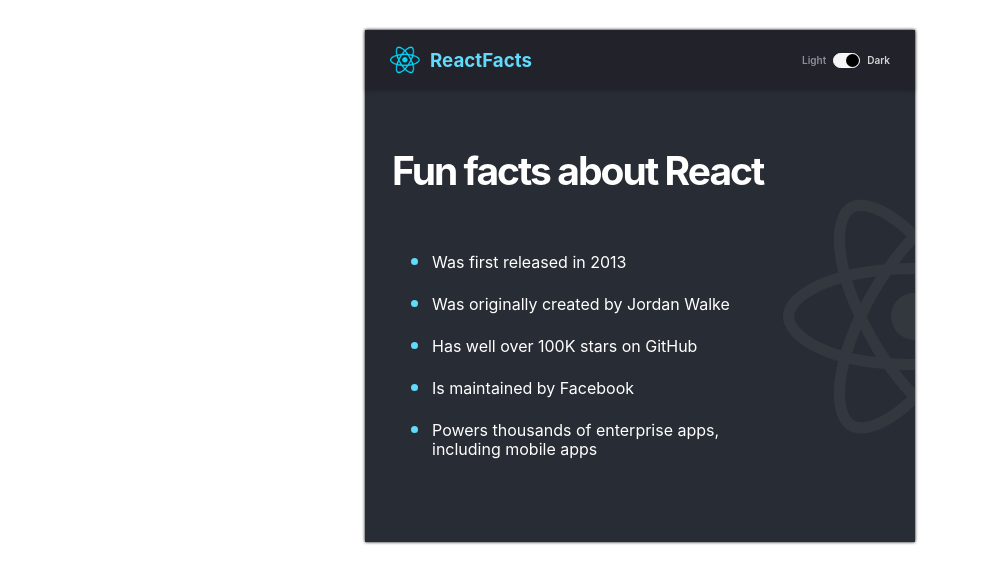
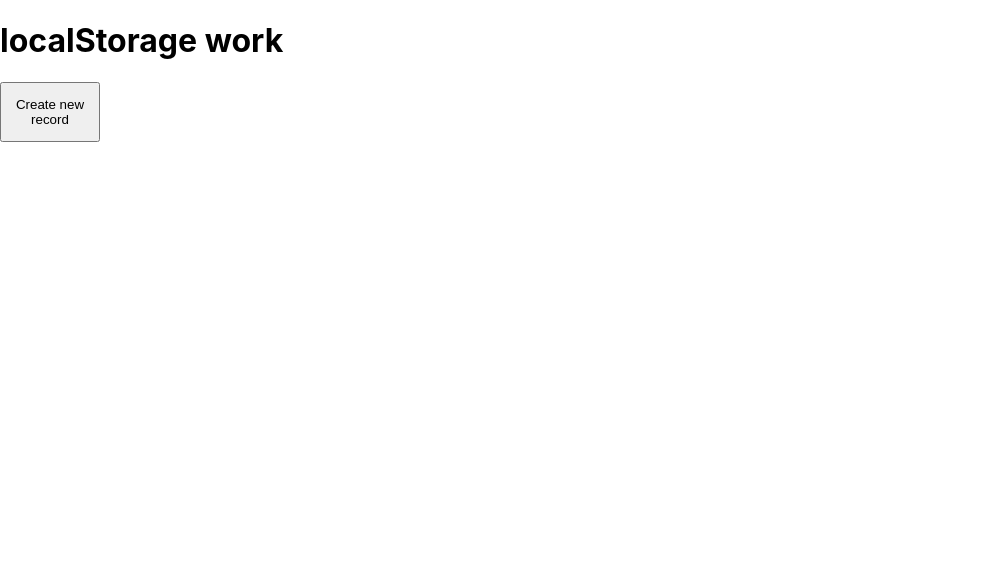
Before and after one commit to will-s-205/scrimba-study, a React (Create React App) app: page / in a window 1280 px wide. Shown: the top 584 px of the page, without its empty margins (0-981 px from the left). Built offline with nearby package versions, Linux system fonts and the light colour scheme; the HTML template or start-up script is replaced by a standard one.

Commit message:
local storage in browser added

```diff
--- /dev/null
+++ b/src/App copy.css
@@ -0,0 +1,89 @@
+* {
+  margin: 0;
+  font-family: Inter, sans-serif;
+}
+
+/* CONTAINER */
+
+.container {
+  margin: 5% auto;
+  max-width: 400px;
+  height: 100%;
+}
+
+/* CONTAINER */
+
+
+/* NAVBAR */
+
+.nav-bar {
+  display: flex;
+  align-items: center;
+  justify-content: space-between;
+  background-color: #21222A;
+  padding: 20px 10px;
+}
+
+.nav-logo {
+  width: 30px;
+  margin-right: 8px;
+}
+
+.nav-items {
+  list-style: none;
+  display: flex;
+  font-weight: 600;
+}
+
+.nav-items>li {
+  padding-right: 10px;
+  text-shadow: 3px 0px 3px rgba(0, 0, 0, 0.2);
+  color: #eee;
+}
+
+.react-facts-and-icon {
+  display: flex;
+  align-items: center;
+}
+
+.logo-text {
+  font-weight: bold;
+  color: #61DAFB;
+  font-size: 22px;
+}
+
+/* NAVBAR */
+
+
+/* MAIN-CONTENT */
+
+.main-content--text {
+  padding: 30px;
+  background-color: #21222ad4;
+  color: #eee;
+  line-height: 1.8;
+  background-image: url(../src/img/react-icon-large.png);
+  background-repeat: no-repeat;
+  background-position: right;
+  background-position-y: top;
+}
+
+.main--facts>li::marker {
+  font-size: 1.4em;
+  color: #61DAFB;
+}
+
+/* MAIN-CONTENT */
+
+
+/* FOOTER */
+
+.footer {
+  background-color: #2b2c36;
+  color: #eee;
+  text-align: center;
+  font-weight: bold;
+  font-size: small;
+}
+
+/* FOOTER */
--- /dev/null
+++ b/src/App copy.scss
@@ -0,0 +1,153 @@
+* {
+  box-sizing: border-box;
+}
+
+h1,
+h2,
+h3,
+h4,
+h5,
+h6,
+p {
+  margin: 0;
+}
+
+body {
+  align-items: center;
+}
+
+.container {
+  display: flex;
+  flex-direction: column;
+  max-width: 550px;
+  margin: 30px auto 0;
+  box-shadow: 0 0 3px #000;
+}
+
+/* NAV styles */
+
+nav {
+  display: flex;
+  align-items: center;
+  background-color: #ffffff;
+  padding: 30px 25px;
+  height: 60px;
+  box-shadow: 0px 1px 4px rgba(0, 0, 0, 0.25);
+  z-index: 1;
+}
+
+nav.dark {
+  background-color: #21222A;
+}
+
+.nav--logo_icon {
+  width: 30px;
+  margin-right: 10px;
+}
+
+.nav--logo_text {
+  color: #61DAFB;
+  margin-right: auto;
+}
+
+.nav--title {
+  color: #DEEBF8;
+}
+
+.toggler {
+  display: flex;
+  align-items: center;
+}
+
+.toggler p {
+  font-size: 0.625rem;
+  font-weight: 600;
+}
+
+.toggler--slider {
+  width: 25px;
+  height: 13px;
+  background-color: #2B283A;
+  border-radius: 2rem;
+  margin-inline: 7px;
+  cursor: pointer;
+  display: flex;
+  justify-content: flex-start;
+  align-items: center;
+  border: 1px solid black;
+  box-sizing: content-box;
+}
+
+nav.dark .toggler--slider {
+  border-color: white;
+  background-color: #F5F5F5;
+}
+
+.toggler--slider--circle {
+  height: 13px;
+  width: 13px;
+  background-color: white;
+  border-radius: 50%;
+}
+
+nav.dark .toggler--slider--circle {
+  background-color: black;
+}
+
+.toggler--light {
+  color: #2B283A;
+}
+
+nav.dark .toggler--light {
+  color: #918E9B;
+}
+
+.toggler--dark {
+  color: #D5D4D8;
+}
+
+nav.dark .toggler-dark {
+  color: #FFFFFF;
+}
+
+nav.dark .toggler--slider {
+  justify-content: flex-end;
+}
+
+/* MAIN styles */
+main {
+  padding: 57px 27px;
+  background-image: url("./img/react-icon-light.png");
+  background-repeat: no-repeat;
+  background-position: right center;
+  flex: 1 1 auto;
+  background-color: white;
+  color: #2B283A;
+}
+
+main.dark {
+  background-image: url("./img/react-icon-dark.png");
+  background-color: #282D35;
+  color: white;
+}
+
+.main--title {
+  margin: 0;
+  font-size: 39px;
+  letter-spacing: -0.05em;
+}
+
+.main--facts {
+  margin-top: 46px;
+  max-width: 400px;
+}
+
+.main--facts>li {
+  line-height: 19px;
+  padding-block: 10px;
+}
+
+.main--facts>li::marker {
+  font-size: 1.4rem;
+  color: #61DAFB;
+}
--- a/src/App.js
+++ b/src/App.js
@@ -1,25 +1,11 @@
 import './App.scss';
-import React, { useEffect, useState } from "react"
-import MainComponent from './components/MainContent'
-import Navbar from './components/Navbar'
+import LocalStorage from './components/LocalStorage'
 
 export default function App() {
-  // https://scrimba.com/learn/learnreact/warm-up-add-dark-light-modes-to-reactfacts-site-co5924409bb476cc78b0d818a
-  const [darkMode, setDarkMode] = useState(true)
-
-  function toggleDarkMode() {
-    console.log("Toggled")
-    setDarkMode(prevMode => !prevMode);
-  }
 
   return (
-    <div className="container">
-      <Navbar
-        darkMode2={darkMode}
-        toggleDarkMode2={toggleDarkMode}
-      />
-      <MainComponent
-        darkMode2={darkMode} />
+    <div>
+      <LocalStorage />
     </div>
   )
 }
--- a/src/App.scss
+++ b/src/App.scss
@@ -1,153 +1,5 @@
-* {
-  box-sizing: border-box;
+button{
+  width: 100px;
+  height: 60px;
+  gap: 1rem;
 }
-
-h1,
-h2,
-h3,
-h4,
-h5,
-h6,
-p {
-  margin: 0;
-}
-
-body {
-  align-items: center;
-}
-
-.container {
-  display: flex;
-  flex-direction: column;
-  max-width: 550px;
-  margin: 30px auto 0;
-  box-shadow: 0 0 3px #000;
-}
-
-/* NAV styles */
-
-nav {
-  display: flex;
-  align-items: center;
-  background-color: #ffffff;
-  padding: 30px 25px;
-  height: 60px;
-  box-shadow: 0px 1px 4px rgba(0, 0, 0, 0.25);
-  z-index: 1;
-}
-
-nav.dark {
-  background-color: #21222A;
-}
-
-.nav--logo_icon {
-  width: 30px;
-  margin-right: 10px;
-}
-
-.nav--logo_text {
-  color: #61DAFB;
-  margin-right: auto;
-}
-
-.nav--title {
-  color: #DEEBF8;
-}
-
-.toggler {
-  display: flex;
-  align-items: center;
-}
-
-.toggler p {
-  font-size: 0.625rem;
-  font-weight: 600;
-}
-
-.toggler--slider {
-  width: 25px;
-  height: 13px;
-  background-color: #2B283A;
-  border-radius: 2rem;
-  margin-inline: 7px;
-  cursor: pointer;
-  display: flex;
-  justify-content: flex-start;
-  align-items: center;
-  border: 1px solid black;
-  box-sizing: content-box;
-}
-
-nav.dark .toggler--slider {
-  border-color: white;
-  background-color: #F5F5F5;
-}
-
-.toggler--slider--circle {
-  height: 13px;
-  width: 13px;
-  background-color: white;
-  border-radius: 50%;
-}
-
-nav.dark .toggler--slider--circle {
-  background-color: black;
-}
-
-.toggler--light {
-  color: #2B283A;
-}
-
-nav.dark .toggler--light {
-  color: #918E9B;
-}
-
-.toggler--dark {
-  color: #D5D4D8;
-}
-
-nav.dark .toggler-dark {
-  color: #FFFFFF;
-}
-
-nav.dark .toggler--slider {
-  justify-content: flex-end;
-}
-
-/* MAIN styles */
-main {
-  padding: 57px 27px;
-  background-image: url("./img/react-icon-light.png");
-  background-repeat: no-repeat;
-  background-position: right center;
-  flex: 1 1 auto;
-  background-color: white;
-  color: #2B283A;
-}
-
-main.dark {
-  background-image: url("./img/react-icon-dark.png");
-  background-color: #282D35;
-  color: white;
-}
-
-.main--title {
-  margin: 0;
-  font-size: 39px;
-  letter-spacing: -0.05em;
-}
-
-.main--facts {
-  margin-top: 46px;
-  max-width: 400px;
-}
-
-.main--facts>li {
-  line-height: 19px;
-  padding-block: 10px;
-}
-
-.main--facts>li::marker {
-  font-size: 1.4rem;
-  color: #61DAFB;
-}
--- /dev/null
+++ b/src/components/LocalStorage.js
@@ -0,0 +1,33 @@
+import { useEffect } from "react";
+import { useState } from "react";
+import {nanoid} from "nanoid"
+
+export default function Navbar() {
+    const[records, setRecord] = useState(JSON.parse(localStorage.getItem("records")) || []);
+
+    const [currentRecordId, setCurrentRecordId] = useState(
+        (records[0] && records[0].id) || ""
+    )
+
+    useEffect(()=> {
+        console.log(records)
+        localStorage.setItem("record", JSON.stringify(records))
+    }, [records])
+
+    function createNewRecord() {
+        const newRecord = {
+            id: nanoid(),
+            body: "text of the record"
+        }
+        setRecord(prevRecords => [newRecord, ...prevRecords])
+        setCurrentRecordId(newRecord.id)
+    }
+
+    return (
+        <div>
+            <h1>localStorage work</h1>
+
+            <button onClick={createNewRecord}>Create new record</button>
+        </div>
+    )
+}
```
Also changed, not shown: src/App copy.js (added, +25 -0 lines).
